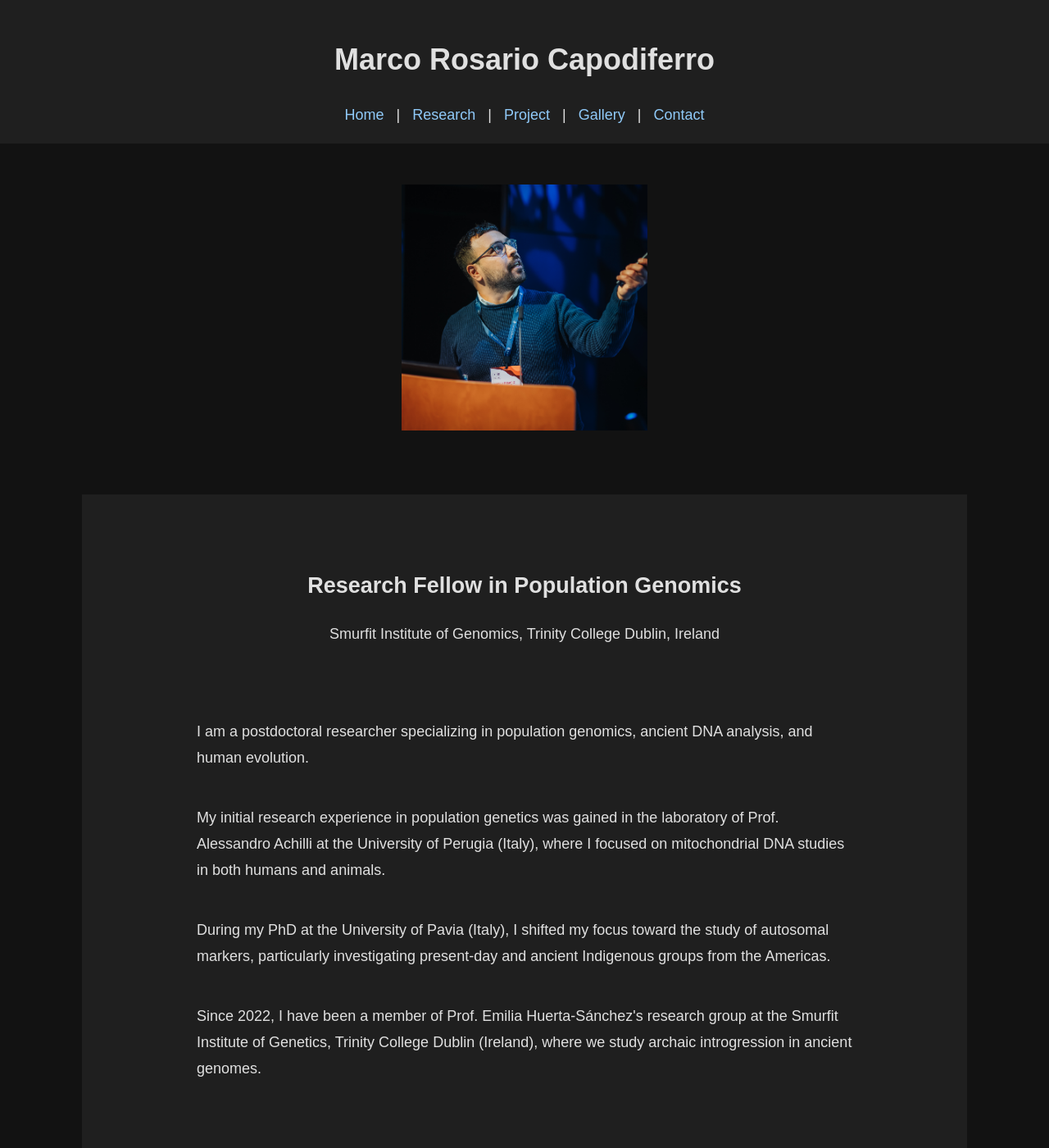
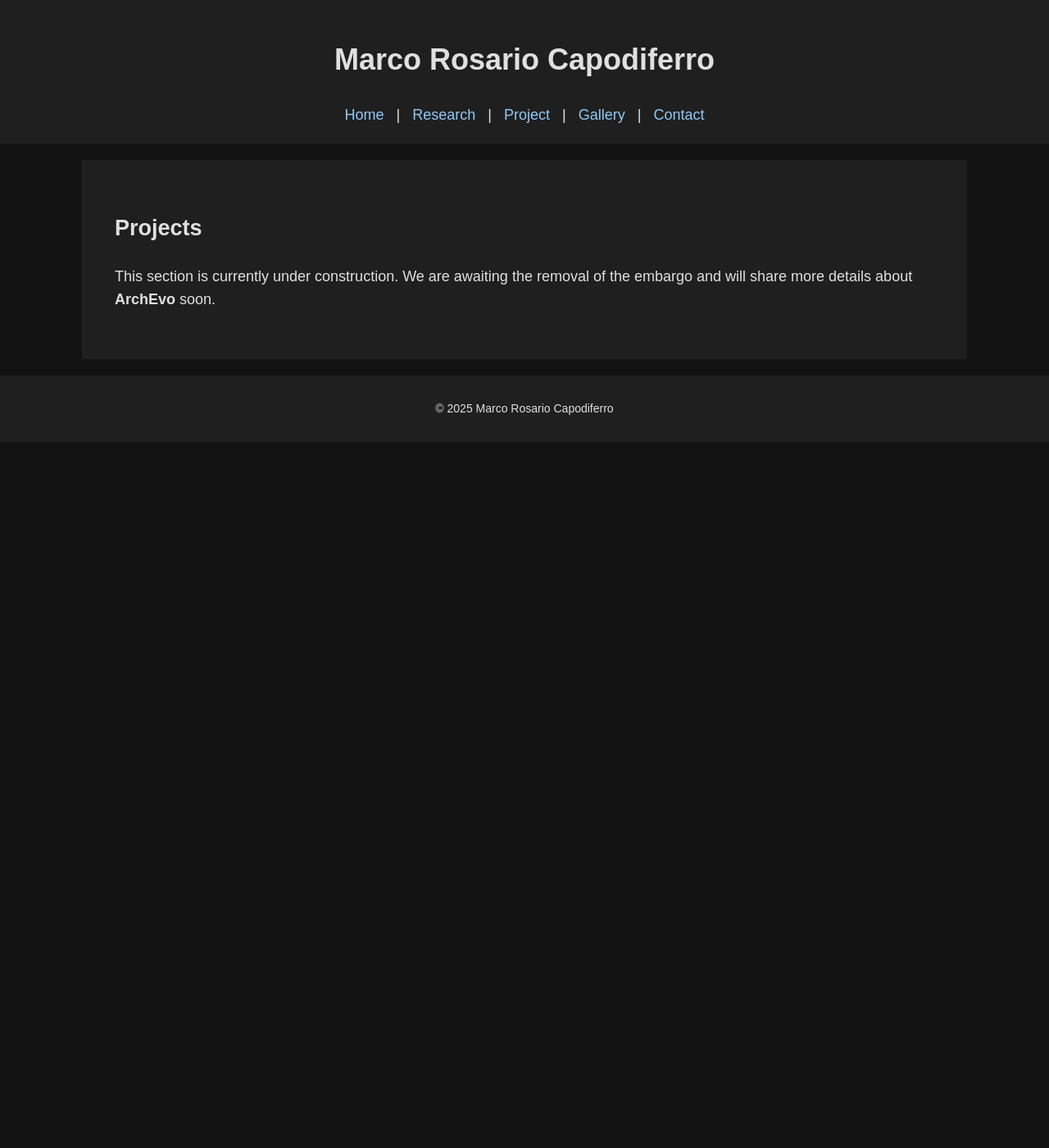
Before and after one commit to MarcoRosarioCapodiferro/marcorosariocapodiferro.github.io, a Jekyll site: the page built from projects.md, in a window 1280 px wide and 1400 px high. Shown: the whole window at 82% size. Built offline with Jekyll 4.4.1, drawn with Linux system fonts in a browser that asks for light colours; some of the changed text lies outside the part shown.

Commit message:
MajorUpdates

```diff
--- a/_layouts/default.html
+++ b/_layouts/default.html
@@ -8,9 +8,7 @@
   <meta name="robots" content="index, follow">
   <meta name="google-site-verification" content="googledab189ebaea187bd">
 
-  <!-- Jekyll SEO Tag -->
   {% seo %}
-
   <link rel="stylesheet" href="/css/style.css">
 </head>
 <body>
@@ -25,45 +23,9 @@
     </nav>
   </header>
 
-  <section class="intro">
-    <img src="/images/profile.jpg" alt="Profile Photo" class="profile-pic">
-  </section>
-
-  <section class="content-box">
-    <div class="intro">
-      <h2>Research Fellow in Population Genomics</h2>
-      <p>Smurfit Institute of Genomics, Trinity College Dublin, Ireland</p>
-    </div>
-    <div class="section-content">
-      <p class="big-space">I am a postdoctoral researcher specializing in population genomics, ancient DNA analysis, and human evolution.</p>
-      <p class="big-space">My initial research experience in population genetics was gained in the laboratory of Prof. Alessandro Achilli at the University of Perugia (Italy), where I focused on mitochondrial DNA studies in both humans and animals.</p>
-      <p class="big-space">During my PhD at the University of Pavia (Italy), I shifted my focus toward the study of autosomal markers, particularly investigating present-day and ancient Indigenous groups from the Americas.</p>
-      <p class="big-space">Since 2022, I have been a member of Prof. Emilia Huerta-Sánchez's research group at the Smurfit Institute of Genetics, Trinity College Dublin (Ireland), where we study archaic introgression in ancient genomes.</p>
-    </div>
-  </section>
-
-  <section class="content-box">
-    <div class="intro">
-      <h2>Latest News</h2>
-    </div>
-    <div class="news-item">
-      <h3><a>New Talk Accepted</a></h3>
-      <p>I will be giving a talk on archaic introgression at the ISBA11 conference in August in Turin, Italy. For more information, visit <a href="https://www.isba11.com/" target="_blank">ISBA11 Website</a>.</p>
-    </div>
-    <a href="/all-news.html" class="view-all-news">View All News</a>
-  </section>
-  <section class="image-carousel">
-    <h2>Who said science can’t be fun?</h2>
-    <div class="carousel-container">
-      <button class="prev" onclick="moveSlide(-1)">&#10094;</button>
-      <div class="carousel-images">
-        {% for image in site.data.carousel_images %}
-          <img src="{{ image.url }}" alt="{{ image.alt }}">
-        {% endfor %}
-      </div>
-      <button class="next" onclick="moveSlide(1)">&#10095;</button>
-    </div>
-  </section>
+  <main>
+    {{ content }}
+  </main>
 
   <footer>
     <p>&copy; {{ "now" | date: "%Y" }} {{ site.title }}</p>
```
Also changed, not shown: index.md (+55 -1 lines).
